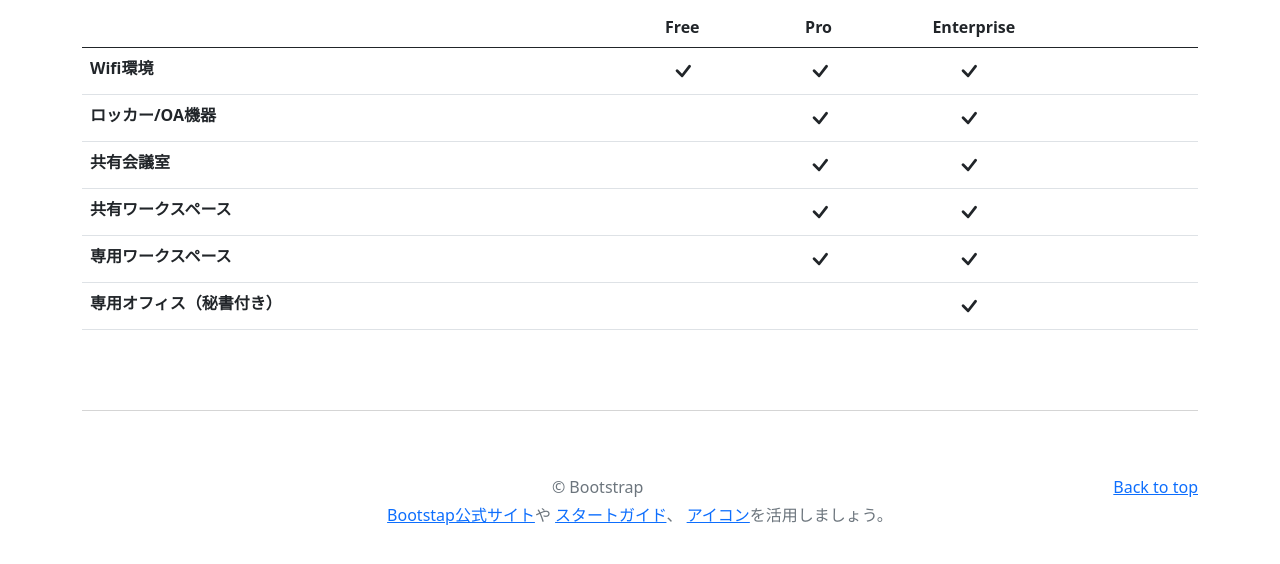
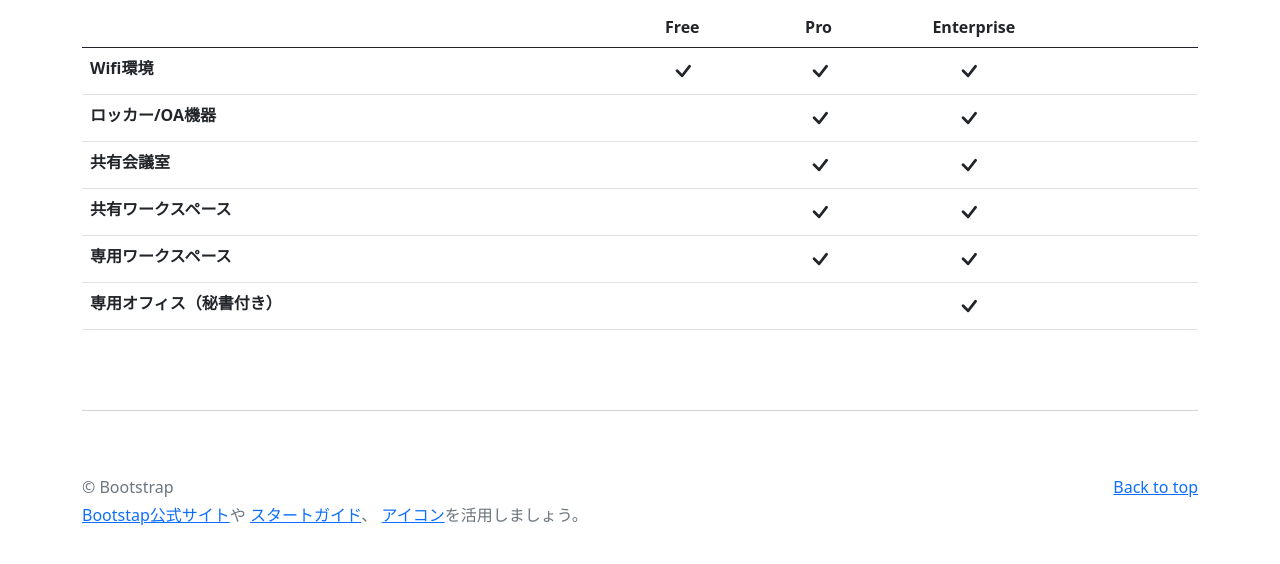
Before and after one commit to tofu6406/Pricing, a plain HTML site: page index.html in a window 1280 px wide. Shown: the part 596-1160 px from the top of the page. Drawn offline with nearby package versions, Linux system fonts and the light colour scheme.

Commit message:
Update custom.css

```diff
--- a/css/custom.css
+++ b/css/custom.css
@@ -47,6 +47,9 @@ hr {
 	margin-top: 80px;
 }
 
+footer p {
+	text-align:left
+}
 
 @media screen and (max-width: 768px) {
 	/* 959px以下に適用されるCSS（タブレット用） */
```
